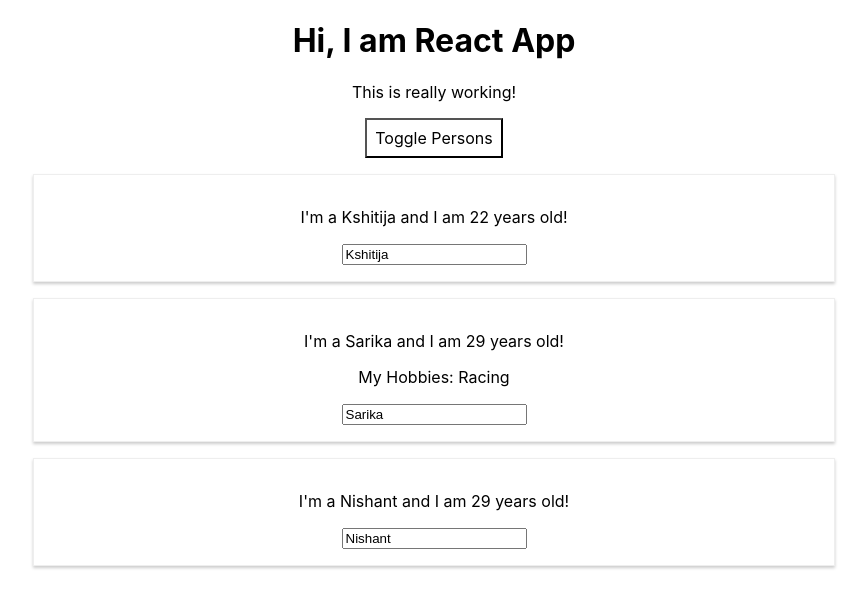
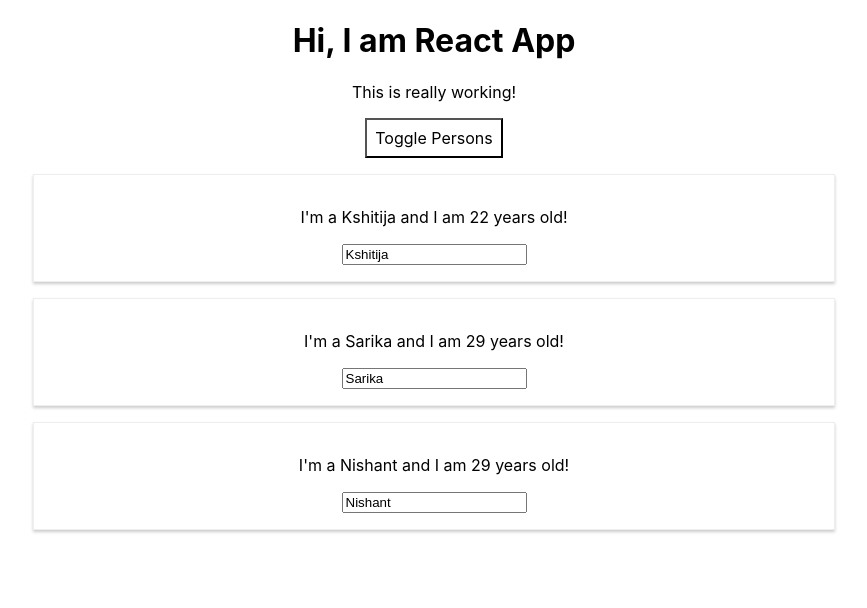
Before and after one commit to NishantVP/react-the-complete-guide, a React (Create React App) app: page / in a window 1280 px wide. Both pictures are taken after a click on the button "Toggle Persons". Shown: the top 608 px of the page, without its empty margins (206-1073 px from the left). Built offline with nearby package versions, Linux system fonts and the light colour scheme.

Commit message:
end of lect 56

```diff
--- a/src/App.js
+++ b/src/App.js
@@ -65,22 +65,23 @@
         if (this.state.showPersons) {
             persons = (
                 <div>
-                    <Person
-                        name={this.state.persons[0].name}
-                        age={this.state.persons[0].age} />
-                    <Person
-                        name={this.state.persons[1].name}
-                        age={this.state.persons[1].age}
-                        click ={this.switchNameHandler.bind(this, 'Nis!')}
-                        changed ={this.nameChangeHandler}> My Hobbies: Racing
 
-                    </Person>
-                    <Person
-                        name={this.state.persons[2].name}
-                        age={this.state.persons[2].age} />
+                    {
+                        this.state.persons.map( person => {
+                            return (
+                                <Person
+                                    name={person.name}
+                                    age={person.age}
+                                >
+                                </Person>
+                            )
+                        })
+                    }
+
                 </div>
             );
         }
+
 
         return (
             <div className="App">
```
